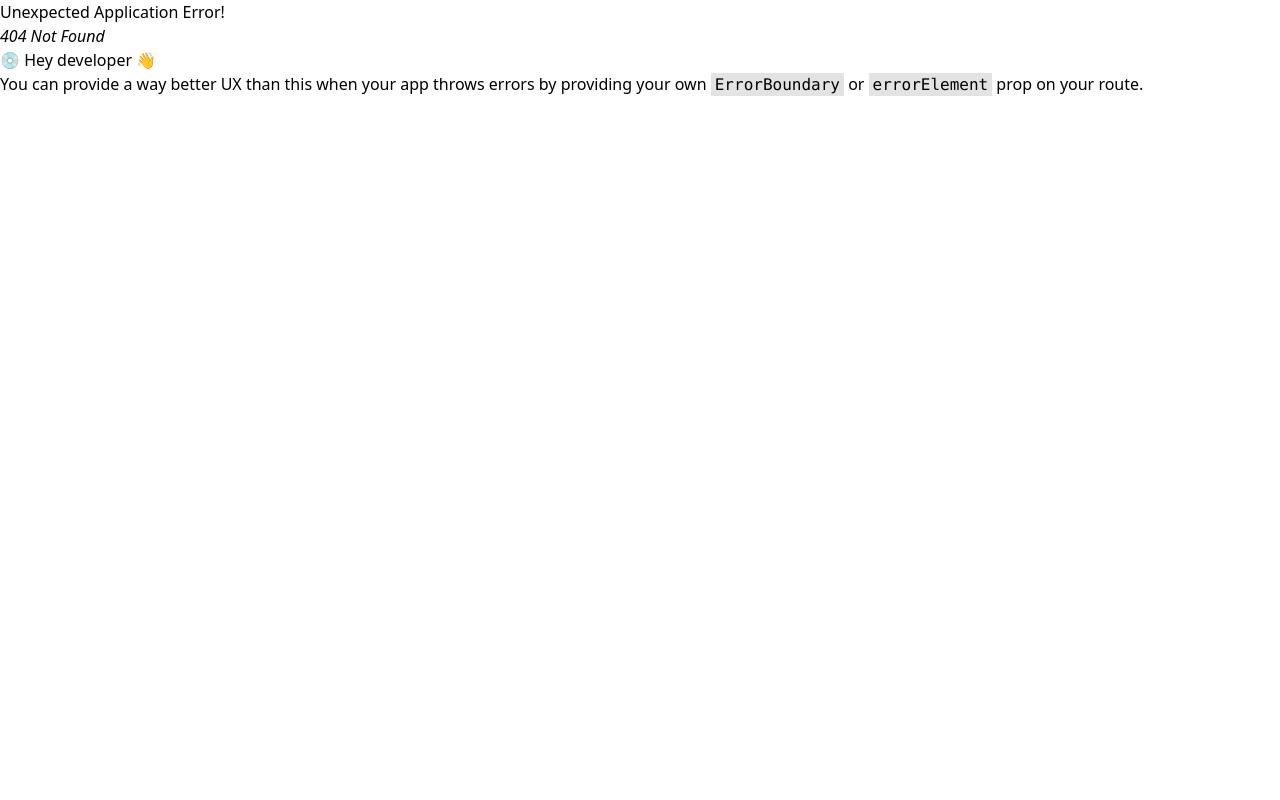
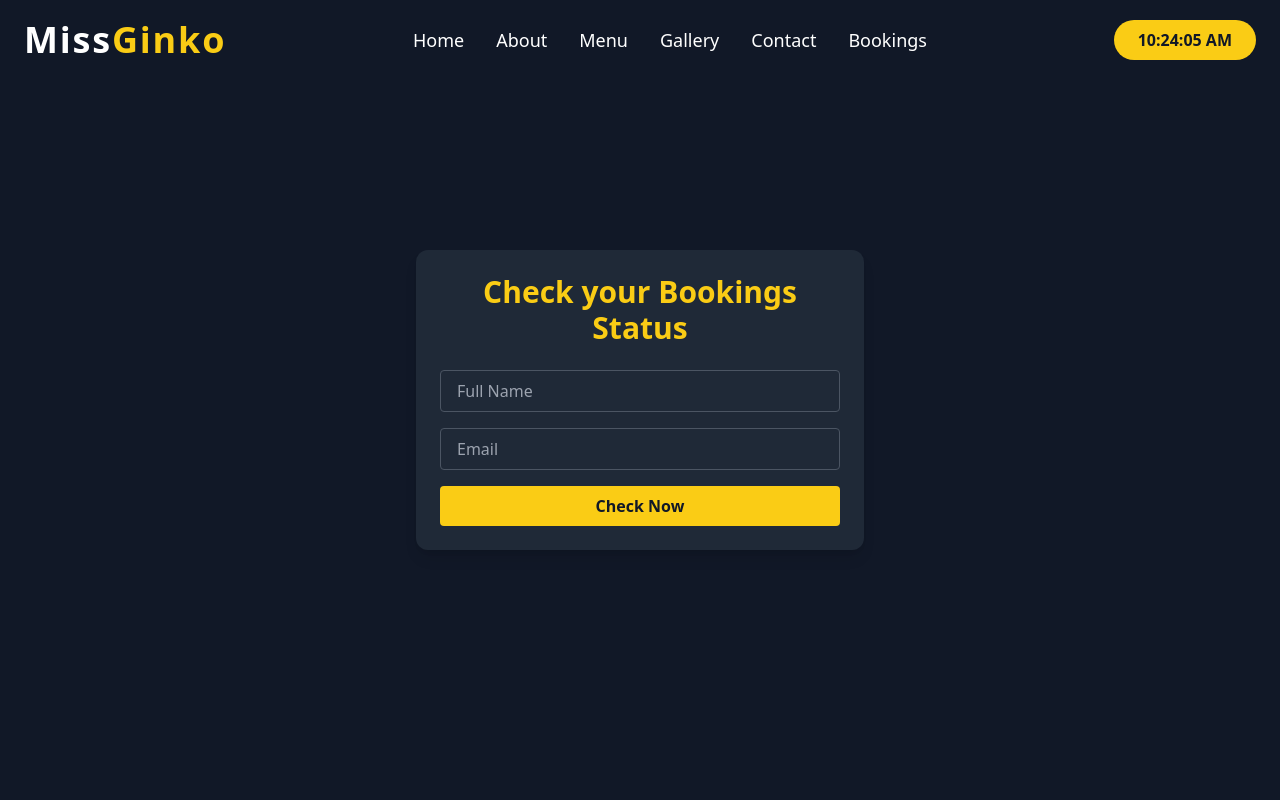
Before and after one commit to Raktimmaity/ginko_new, a React (Vite) app: page /bookings in a window 1280 px wide. Before the commit this address had no page. Shown: the top 800 px of the page. Built offline with nearby package versions, Linux system fonts and the light colour scheme.

Commit message:
add check booking status

```diff
--- a/src/App.jsx
+++ b/src/App.jsx
@@ -13,6 +13,7 @@ import MenuPage from './components/Menu_old';
 import Menu from './components/Menu';
 import Offers from './components/Offers';
 import Services from './components/Services';
+import Bookings from './pages/Bookings';
 
 function Home(){
 
@@ -44,6 +45,16 @@ function Home(){
           <Footer/>
         </>
       )
+    },
+    {
+      path: "/bookings",
+      element:(
+        <>
+          <Navbar/>
+          <Bookings/>
+          <Footer/>
+        </>
+      )
     }
   ])
 
--- a/src/components/Navbar.jsx
+++ b/src/components/Navbar.jsx
@@ -68,6 +68,8 @@ const Navbar = () => {
       navigate("/");
     } else if (section === "menu") {
       navigate("/menu");
+    } else if (section === "bookings") {
+    navigate("/bookings"); // <-- Added route for My Bookings
     } else {
       if (location.pathname === "/") {
         scroller.scrollTo(section, {
@@ -93,7 +95,7 @@ const Navbar = () => {
   }, [location]);
 
   // const sections = ["home", "about", "menu", "gallery", "events", "contact"];
-  const sections = ["home", "about", "menu", "gallery", "contact"];
+  const sections = ["home", "about", "menu", "gallery", "contact", "bookings"];
 
   return (
     <>
--- /dev/null
+++ b/src/pages/Bookings.jsx
@@ -0,0 +1,123 @@
+import React, { useState } from "react";
+
+const Bookings = () => {
+  const [formData, setFormData] = useState({ name: "", email: "" });
+  const [errors, setErrors] = useState({ name: "", email: "" });
+  const [loading, setLoading] = useState(false);
+
+  const validate = () => {
+    let isValid = true;
+    const newErrors = { name: "", email: "" };
+
+    if (!formData.name.trim()) {
+      newErrors.name = "Name is required";
+      isValid = false;
+    }
+
+    if (!formData.email.trim()) {
+      newErrors.email = "Email is required";
+      isValid = false;
+    } else if (!/\S+@\S+\.\S+/.test(formData.email)) {
+      newErrors.email = "Invalid email format";
+      isValid = false;
+    }
+
+    setErrors(newErrors);
+    return isValid;
+  };
+
+  const handleSubmit = async (e) => {
+    e.preventDefault();
+    if (validate()) {
+      setLoading(true);
+      setTimeout(() => {
+        alert("Booking details submitted!");
+        setFormData({ name: "", email: "" });
+        setErrors({ name: "", email: "" });
+        setLoading(false);
+      }, 2000); // simulate network request
+    }
+  };
+
+  return (
+    <>
+    <section className="min-h-screen bg-gray-900 text-white flex items-center justify-center p-4">
+      <div className="max-w-md w-full bg-gray-800 rounded-xl p-6 shadow-lg">
+        <h2 className="text-3xl font-bold mb-6 text-yellow-400 text-center">
+          Check your Bookings Status
+        </h2>
+        <form className="space-y-4" onSubmit={handleSubmit}>
+          <div>
+            <input
+              type="text"
+              placeholder="Full Name"
+              className={`w-full px-4 py-2 border ${
+                errors.name ? "border-red-500" : "border-gray-600"
+              } rounded outline-none bg-transparent text-white`}
+              value={formData.name}
+              onChange={(e) =>
+                setFormData({ ...formData, name: e.target.value })
+              }
+              disabled={loading}
+            />
+            {errors.name && (
+              <p className="text-red-500 text-sm mt-1">{errors.name}</p>
+            )}
+          </div>
+
+          <div>
+            <input
+              type="email"
+              placeholder="Email"
+              className={`w-full px-4 py-2 border ${
+                errors.email ? "border-red-500" : "border-gray-600"
+              } rounded outline-none bg-transparent text-white`}
+              value={formData.email}
+              onChange={(e) =>
+                setFormData({ ...formData, email: e.target.value })
+              }
+              disabled={loading}
+            />
+            {errors.email && (
+              <p className="text-red-500 text-sm mt-1">{errors.email}</p>
+            )}
+          </div>
+
+          <button
+            type="submit"
+            className="w-full py-2 rounded bg-yellow-400 text-gray-900 font-bold hover:bg-yellow-500 disabled:opacity-70 disabled:cursor-not-allowed flex items-center justify-center"
+            disabled={loading}
+          >
+            {loading ? (
+              <svg
+                className="animate-spin h-5 w-5 mr-2 text-gray-900"
+                xmlns="http://www.w3.org/2000/svg"
+                fill="none"
+                viewBox="0 0 24 24"
+              >
+                <circle
+                  className="opacity-25"
+                  cx="12"
+                  cy="12"
+                  r="10"
+                  stroke="currentColor"
+                  strokeWidth="4"
+                ></circle>
+                <path
+                  className="opacity-75"
+                  fill="currentColor"
+                  d="M4 12a8 8 0 018-8v4a4 4 0 00-4 4H4z"
+                ></path>
+              </svg>
+            ) : null}
+            {loading ? "Checking..." : "Check Now"}
+          </button>
+        </form>
+      </div>
+    </section>
+    <hr className="border-gray-600" />
+    </>
+  );
+};
+
+export default Bookings;
```
